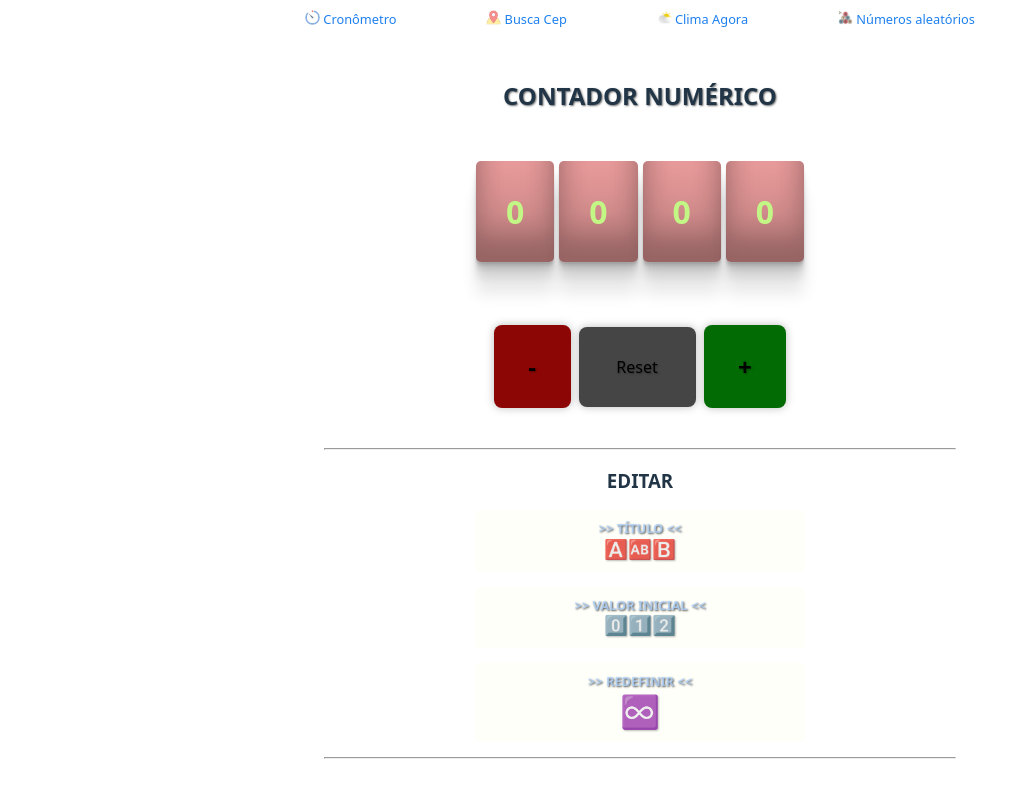
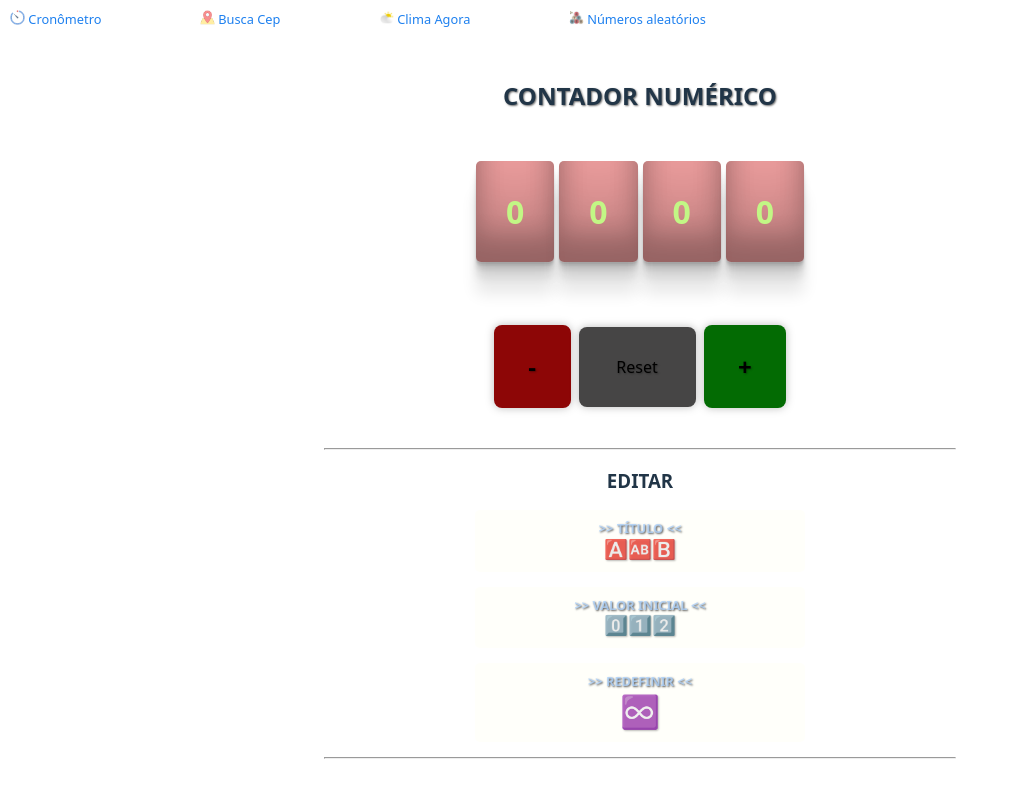
Before and after one commit to lfalvespe/contador, a React (Vite) app: page / in a window 1280 px wide. Shown: the top 800 px of the page, without its empty margins (0-1028 px from the left). Built offline with nearby package versions, Linux system fonts and the light colour scheme.

Commit message:
nav links padding adjusted

```diff
--- a/src/App.css
+++ b/src/App.css
@@ -6,7 +6,7 @@
 
 nav {
   width: 700px;
-  margin: 0 auto;
+  margin: 0 ;
   display: flex;
   flex-wrap: wrap;
   justify-content: space-between;
@@ -15,7 +15,7 @@ nav {
 }
 
 nav a {
-  padding: 2px 15px;
+  padding: 2px;
   border-radius: 5px;
 }
 
```
